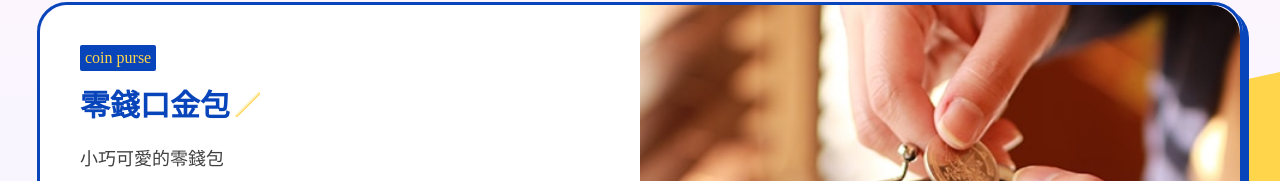
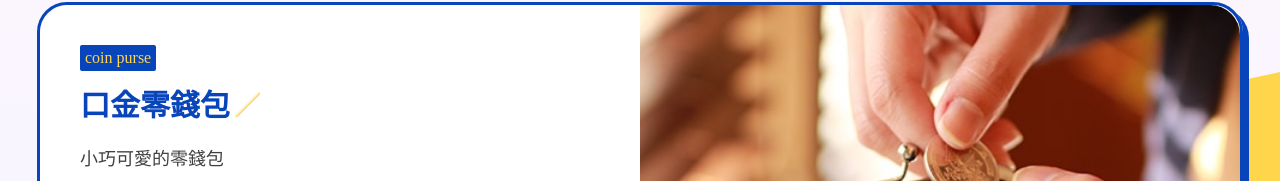
Before and after one commit to yumin0208/CGD102HAHABAG, a plain HTML site: page coinPurse.html in a window 1280 px wide. Shown: the part 148-329 px from the top of the page. Drawn offline with nearby package versions, Linux system fonts and the light colour scheme.

Commit message:
修改文字

```diff
--- a/coinPurse.html
+++ b/coinPurse.html
@@ -39,7 +39,7 @@
             <div class="banner-txt">
                 <span>coin purse</span>
                 <h2 class="banner-txt-title">
-                    零錢口金包
+                    口金零錢包
                     <div class="slash"></div>
                 </h2>
                 <p>小巧可愛的零錢包<br>
```
